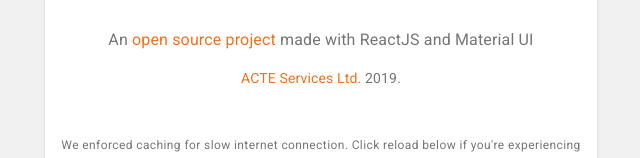
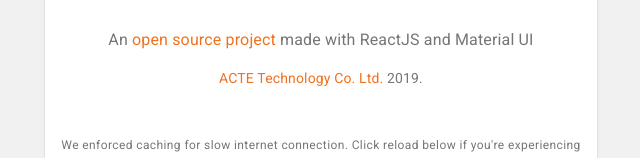
Before and after one commit to AdrienAdB/seismic-calculator, a React (Create React App) app: page / in a window 1280 px wide. Shown: the part 600-758 px from the top of the page, without its empty margins (319-959 px from the left). Built offline with nearby package versions, Linux system fonts and the light colour scheme.

Commit message:
Update copyright link

```diff
--- a/src/App.js
+++ b/src/App.js
@@ -21,7 +21,7 @@
     <Box mt={2}>
       <Typography variant="body2" color="textSecondary" align="center">
         <Link color="primary" href="https://acte.ltd">
-          ACTE Services Ltd.
+          ACTE Technology Co. Ltd.
         </Link>{' '}
         {new Date().getFullYear()}
         {'.'}
```
